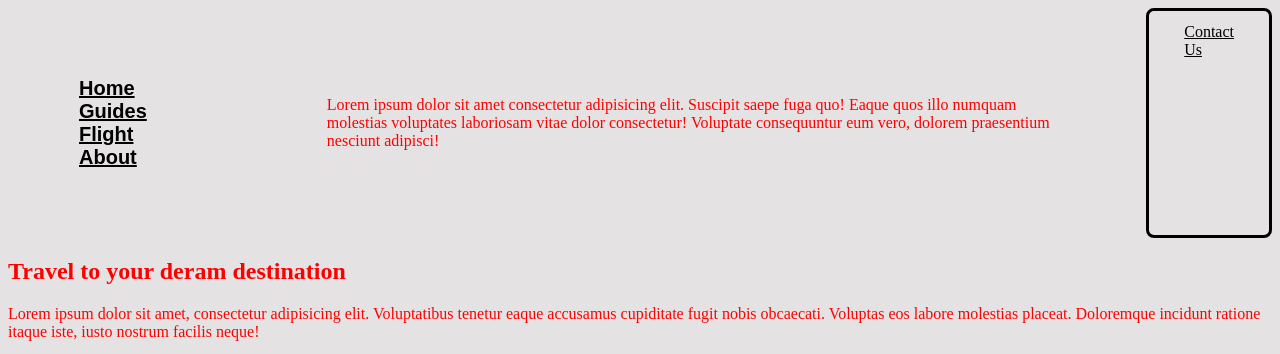
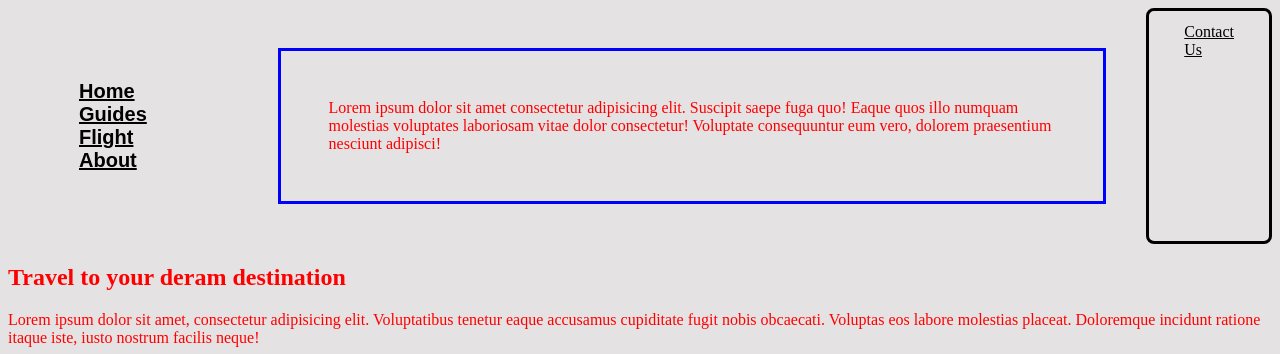
Before and after one commit to Ara1234-06/Css-exercise, a plain HTML site: page pagina-css-html/index.html in a window 1280 px wide. Shown: the top 354 px of the page. Drawn offline with Linux system fonts and the light colour scheme.

Commit message:
added-border

```diff
--- a/pagina-css-html/style.css
+++ b/pagina-css-html/style.css
@@ -66,6 +66,7 @@ body{
 .paragraph{
     padding: 3rem;
     margin: 2.5rem;
+    border: solid blue;
 }
 a{
     color: black;
```
